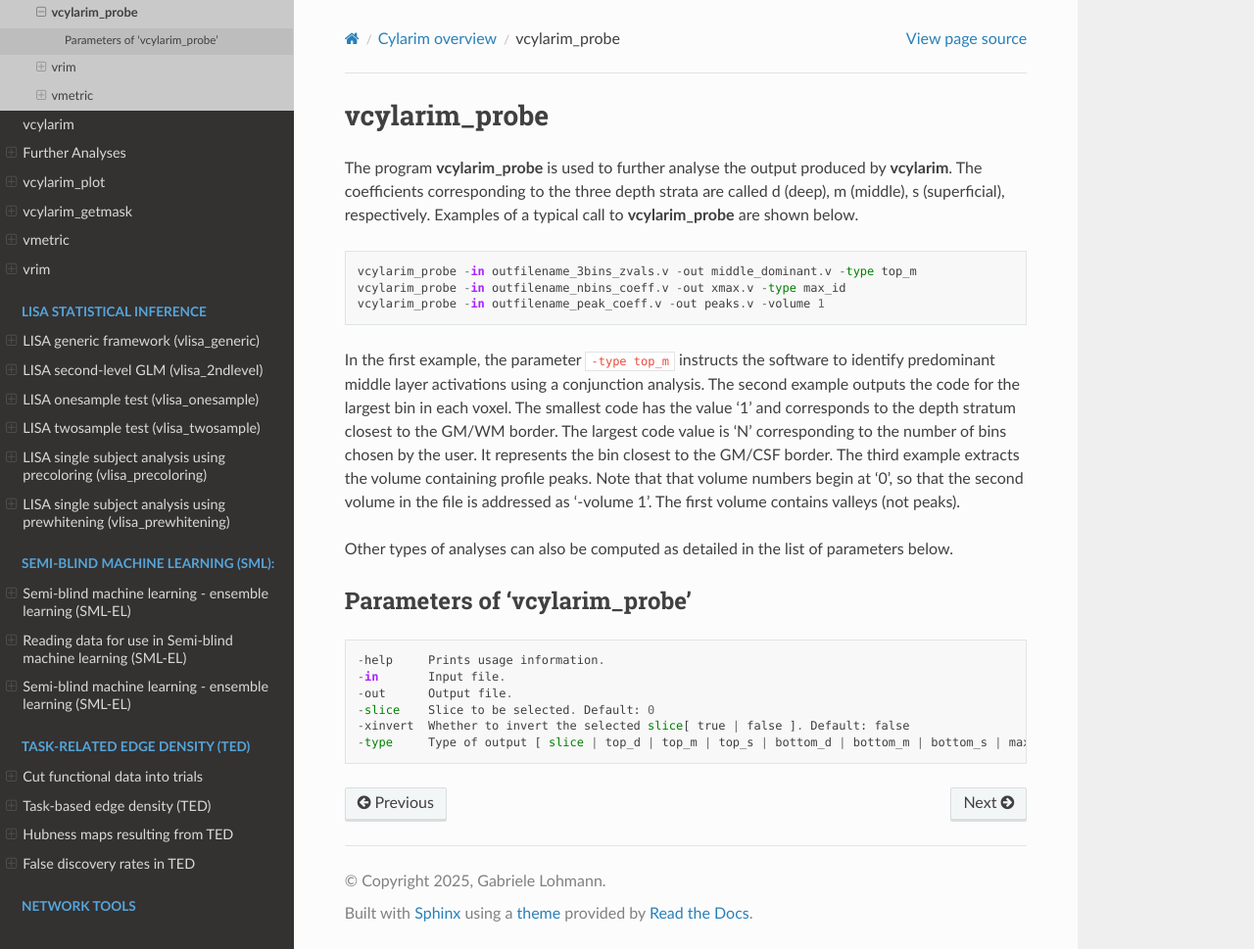
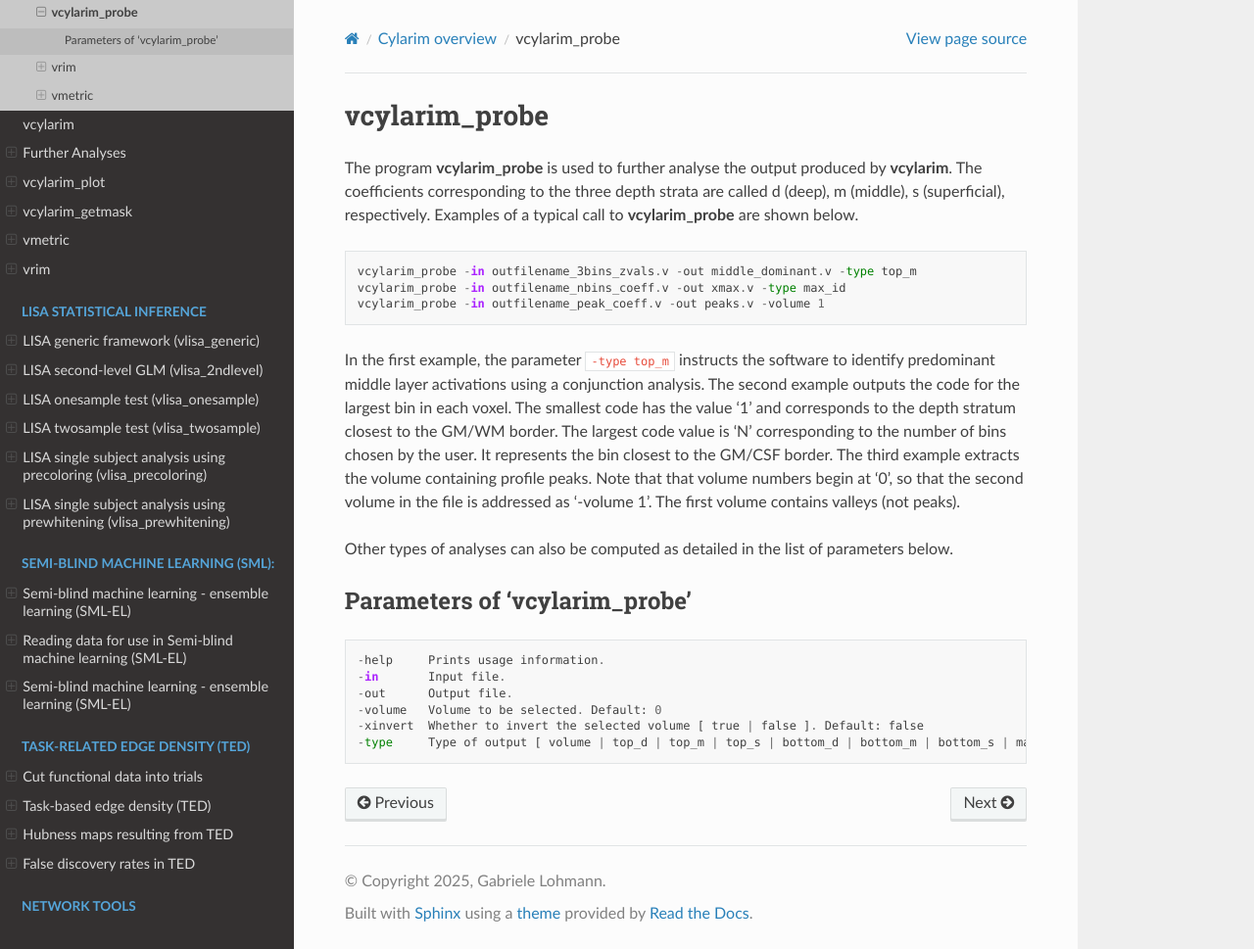
Before and after one commit to lipsia-fmri/lipsia, a Sphinx documentation site: the page built from docs/cylarim/vcylarim_probe.rst, in a window 1280 px wide and 969 px high. Shown: the whole window at 98% size. Built offline with Sphinx 7.4.7 and the Read the Docs theme 3.1.0, drawn with Linux system fonts in a browser that asks for light colours; pages that are not in the unit, such as notebooks, are missing from menus.

Commit message:
doc for vcylarim_probe updated

```diff
--- a/docs/cylarim/vcylarim_probe.rst
+++ b/docs/cylarim/vcylarim_probe.rst
@@ -33,8 +33,8 @@ Parameters of 'vcylarim_probe'
   -help     Prints usage information.
   -in       Input file.
   -out      Output file.
-  -slice    Slice to be selected. Default: 0
-  -xinvert  Whether to invert the selected slice[ true | false ]. Default: false
-  -type     Type of output [ slice | top_d | top_m | top_s | bottom_d | bottom_m | bottom_s | max_id | min_id | maxabs ]. Default: slice
+  -volume   Volume to be selected. Default: 0
+  -xinvert  Whether to invert the selected volume [ true | false ]. Default: false
+  -type     Type of output [ volume | top_d | top_m | top_s | bottom_d | bottom_m | bottom_s | max_id | min_id | maxabs ]. Default: volume
 
 .. index:: cylarim_probe
```
